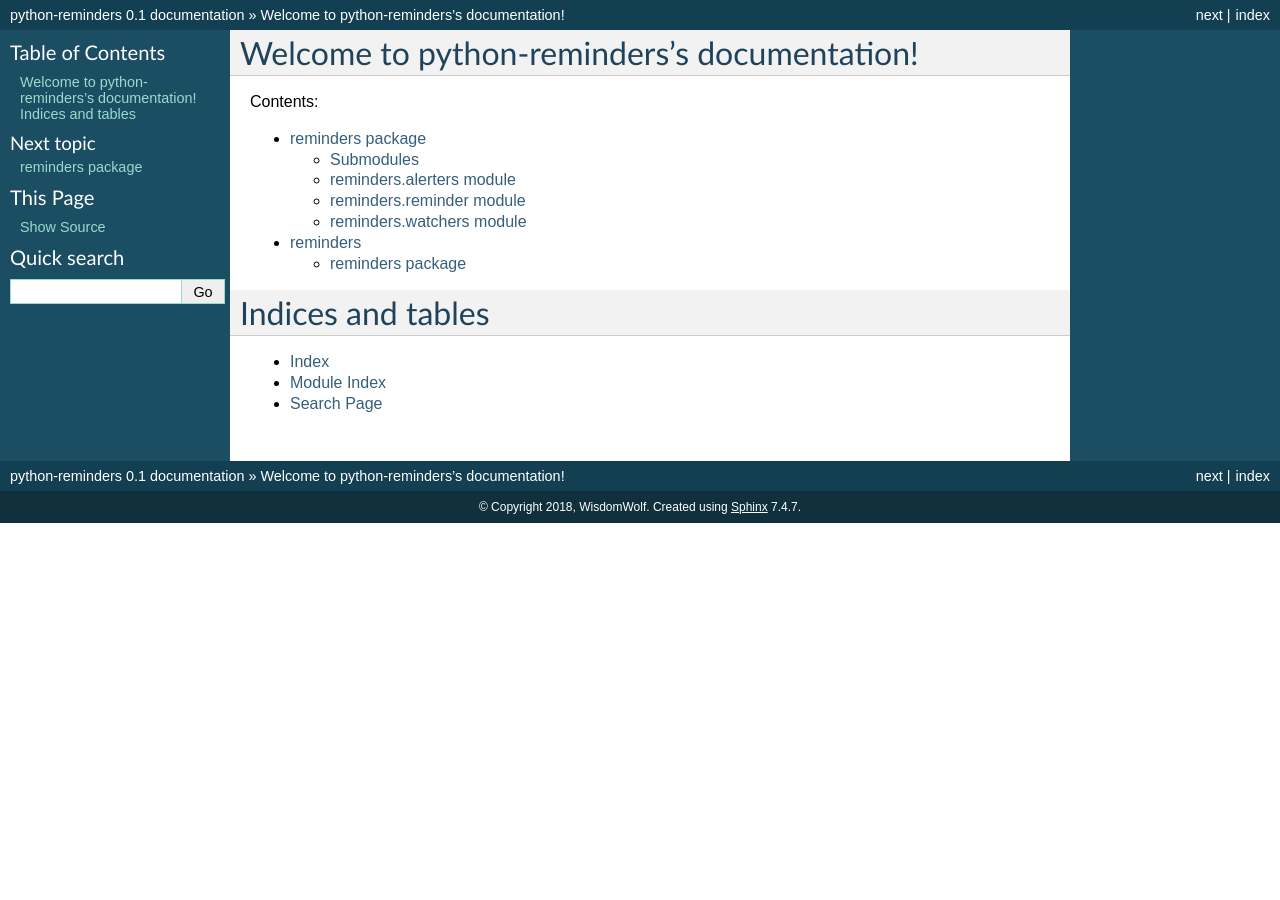
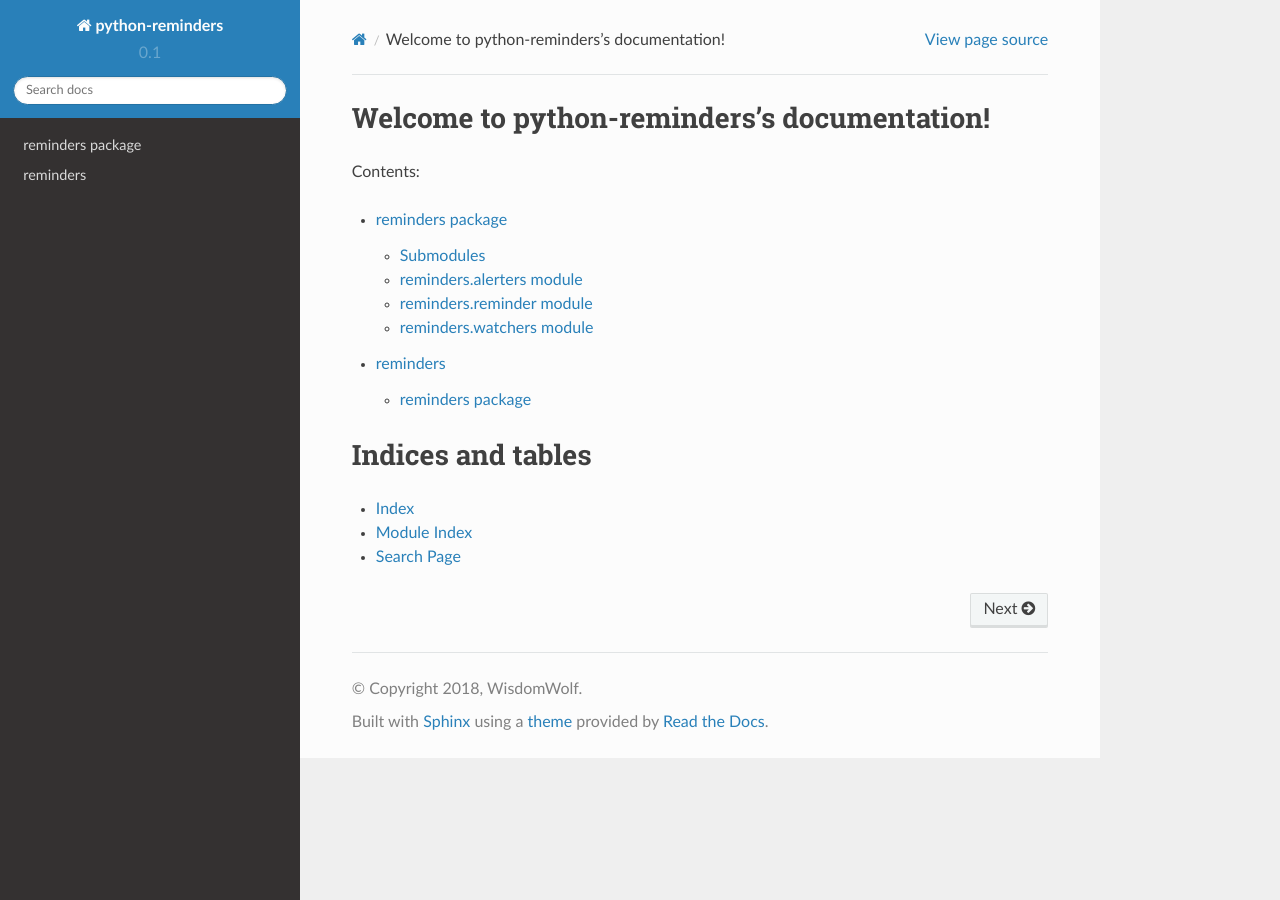
Before and after one commit to WisdomWolf/python-reminders, a Sphinx documentation site: the page built from docs/source/index.rst, in a window 1280 px wide. Built offline with Sphinx 7.4.7 and the Read the Docs theme 2.0.0, drawn with Linux system fonts in a browser that asks for light colours.

Commit message:
updated documentation theme again

```diff
--- a/docs/source/conf.py
+++ b/docs/source/conf.py
@@ -15,6 +15,7 @@
 
 import sys
 import os
+import sphinx_rtd_theme
 
 # If extensions (or modules to document with autodoc) are in another directory,
 # add these directories to sys.path here. If the directory is relative to the
@@ -112,7 +113,7 @@ todo_include_todos = True
 
 # The theme to use for HTML and HTML Help pages.  See the documentation for
 # a list of builtin themes.
-html_theme = 'classic'
+html_theme = 'sphinx_rtd_theme'
 
 # Theme options are theme-specific and customize the look and feel of a theme
 # further.  For a list of options available for each theme, see the
@@ -120,7 +121,7 @@ html_theme = 'classic'
 #html_theme_options = {}
 
 # Add any paths that contain custom themes here, relative to this directory.
-#html_theme_path = []
+#html_theme_path = [sphinx_rtd_theme.get_html_theme_path()]
 
 # The name for this set of Sphinx documents.  If None, it defaults to
 # "<project> v<release> documentation".
```
Also changed, not shown: 3 other files.
